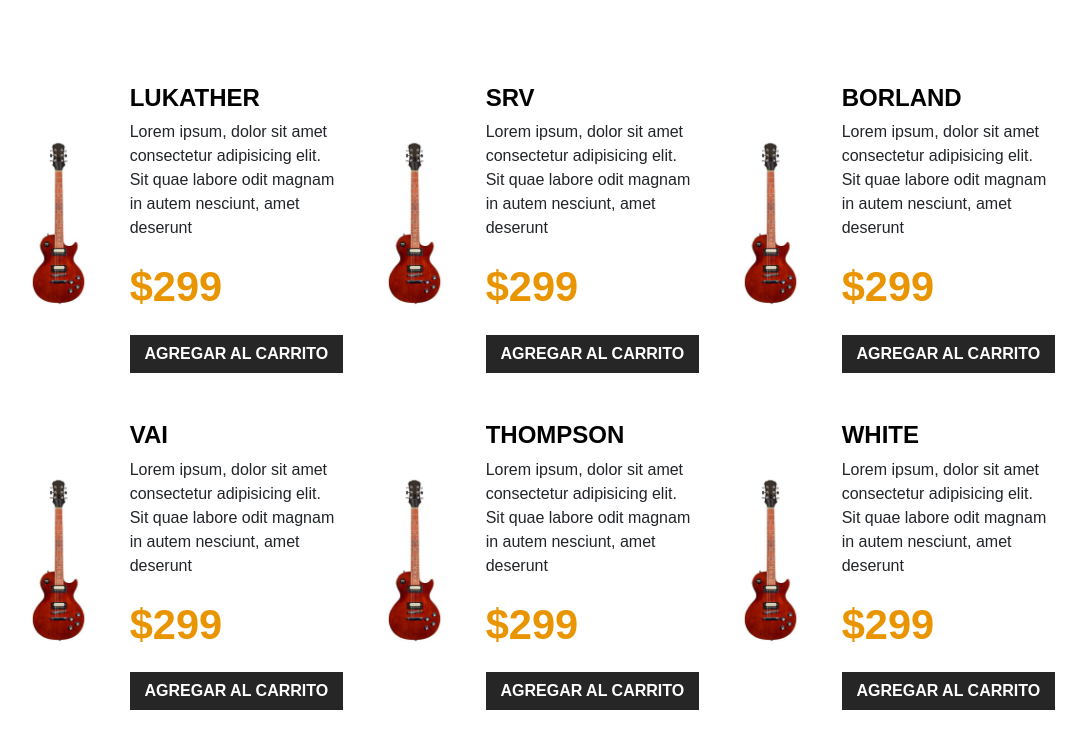
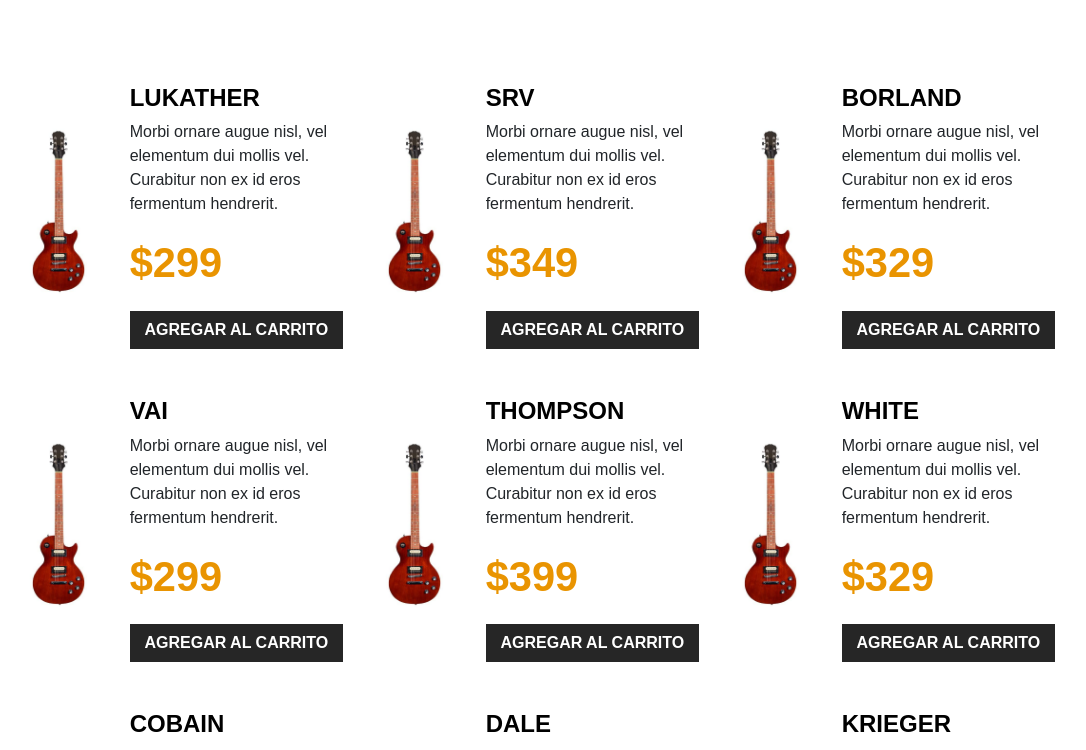
Before and after one commit to jlcarrascof/guitar-vue3, a Vue app: page / in a window 1280 px wide. Shown: the part 824-1574 px from the top of the page, without its empty margins (71-1157 px from the left). Built offline with nearby package versions, Linux system fonts and the light colour scheme; the HTML template or start-up script is replaced by a standard one.

Commit message:
feat: update Guitar component to display dynamic description and price

```diff
--- a/src/components/Guitar.vue
+++ b/src/components/Guitar.vue
@@ -14,8 +14,8 @@
         </div>
         <div class="col-8">
             <h3 class="text-black fs-4 fw-bold text-uppercase">{{ guitar.nombre }}</h3>
-            <p>Lorem ipsum, dolor sit amet consectetur adipisicing elit. Sit quae labore odit magnam in autem nesciunt, amet deserunt</p>
-            <p class="fw-black text-primary fs-3">$299</p>
+            <p>{{ guitar.descripcion }}</p>
+            <p class="fw-black text-primary fs-3">${{ guitar.precio }}</p>
             <button
                 type="button"
                 class="btn btn-dark w-100 "
```
